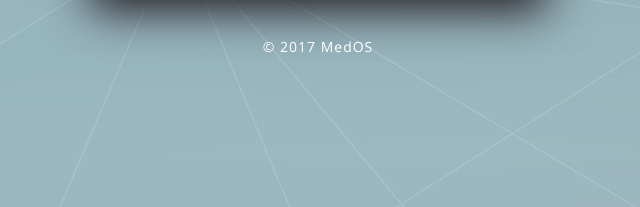
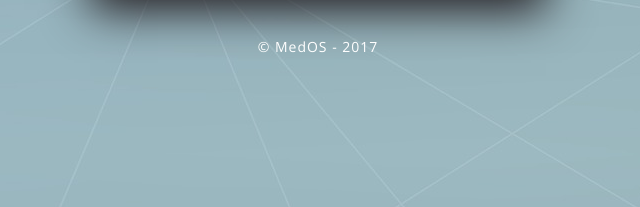
Before and after one commit to medOS-poli/poli-front-end, a plain HTML site: page index.html in a window 1280 px wide. Shown: the part 487-694 px from the top of the page, 322-962 px from the left. Drawn offline with nearby package versions, Linux system fonts and the light colour scheme.

Commit message:
initial commit

```diff
--- a/index.html
+++ b/index.html
@@ -85,15 +85,16 @@
 										</form>
 					</div>
 				</div>
-<!-- copyright -->
+
 	<div class="copyright w3-agile">
-		<p> © 2017 MedOS </p>
+		<p>  © MedOS - 2017  </p>
 	</div>
-	<!-- //copyright -->
+
 	<script type="text/javascript" src="js/jquery-2.1.4.min.js"></script>
 	<!-- pop-up-box -->
 		<script src="js/jquery.magnific-popup.js" type="text/javascript"></script>
 	<!--//pop-up-box -->
+
 	<script>
 		$(document).ready(function() {
 		$('.w3_play_icon,.w3_play_icon1,.w3_play_icon2').magnificPopup({
```
